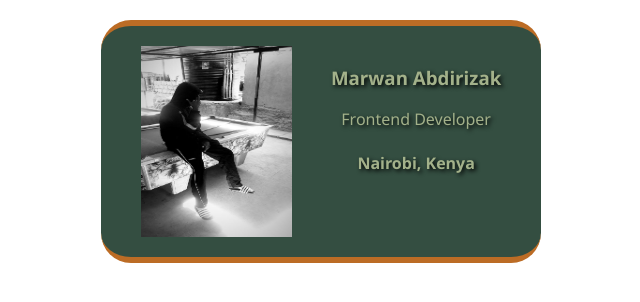
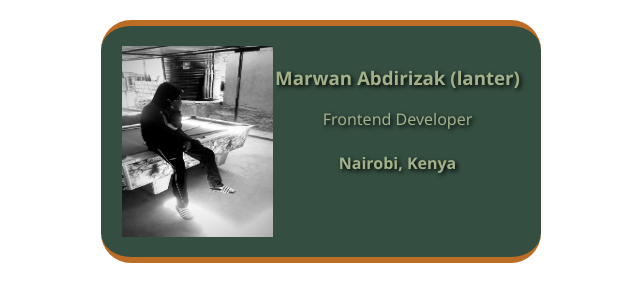
Before and after one commit to MarwanAbdirizak/Frontend-learning, a plain HTML site: page index.html in a window 1280 px wide. Shown: the whole page, without its empty margins (319-959 px from the left). Drawn offline with Linux system fonts and the light colour scheme.

Commit message:
customized html

```diff
--- a/index.html
+++ b/index.html
@@ -6,7 +6,7 @@
         <div class="card">
             <img class="avatar" src="img.jpg">
             <div >
-                <h3>Marwan Abdirizak</h3>
+                <h3>Marwan Abdirizak (lanter)</h3>
                 <p>Frontend Developer</p>
                 <h4>Nairobi, Kenya</h4>
             </div>
```
